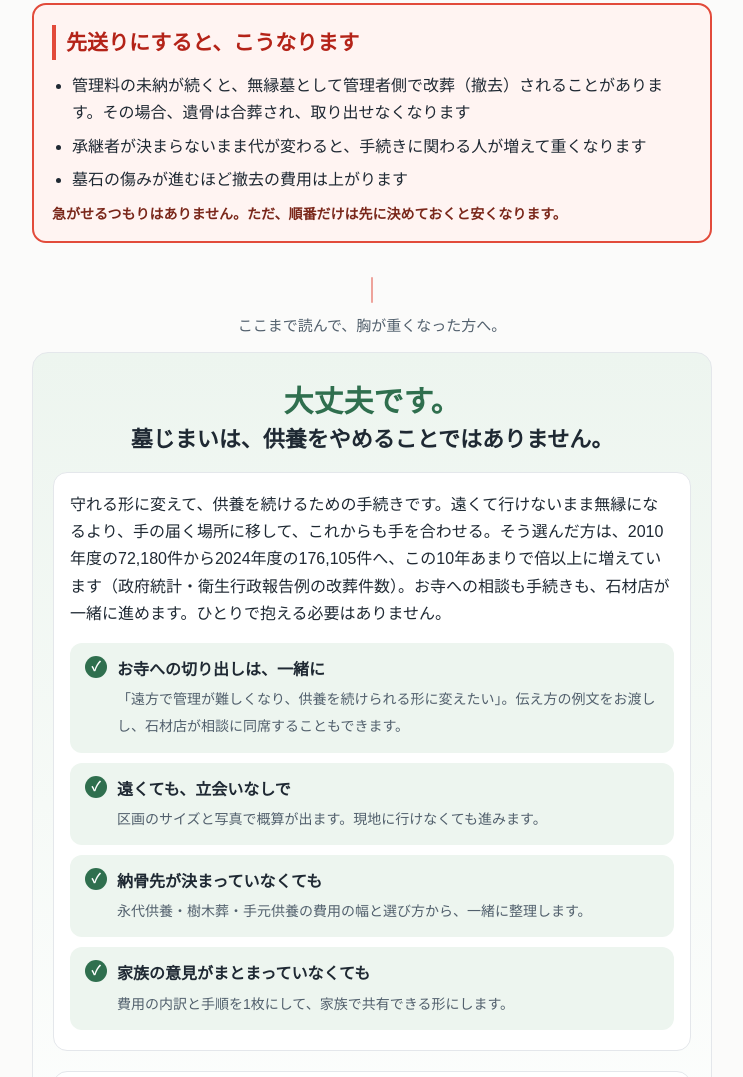
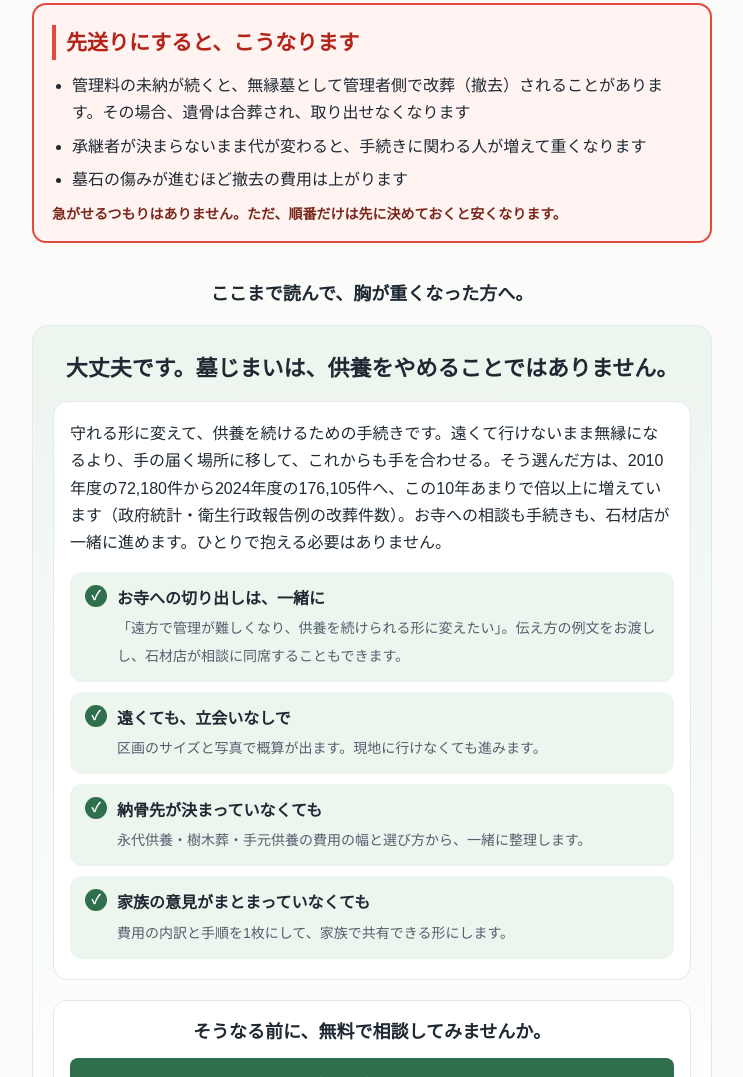
Before and after one commit to ino0628/lp-haka, a plain HTML site: page index.html in a window 1280 px wide. Shown: the part 788-1865 px from the top of the page, without its empty margins (268-1011 px from the left). Drawn offline with Linux system fonts and the light colour scheme.

Commit message:
LP v12
Co-Authored-By: Claude Fable 5.1 <noreply@anthropic.com>

```diff
--- a/index.html
+++ b/index.html
@@ -38,13 +38,12 @@ h2{font-size:19px;margin:0 0 12px;padding-left:10px;border-left:4px solid var(--
 .risk{padding-left:20px;margin:0 0 8px}
 .risk li{margin:6px 0}
 .relief{position:relative;background:linear-gradient(180deg,var(--soft) 0%,#fff 100%);border:1px solid var(--line);border-radius:16px;padding:28px 20px 22px;margin:0 0 36px}
-.relief h2 .t1{display:block;font-size:30px;color:var(--accent);margin-bottom:2px}
+
 .relief-box{background:#fff;border:1px solid var(--line);border-radius:14px;padding:18px 16px 14px;margin:0 0 8px}
 .relief-box .relief-lead{margin:0 0 14px;font-size:16px}
 .relief-box .points li{background:var(--soft);border-color:transparent}
 .relief .relief-lead{font-size:16px;margin:0 0 16px}
-.bridge{text-align:center;color:var(--sub);font-size:15px;margin:34px 0 14px;position:relative}
-.bridge::before{content:"";display:block;width:2px;height:26px;background:#e24b3b;opacity:.5;margin:0 auto 10px;border-radius:2px}
+.bridge{text-align:center;color:var(--ink);font-size:18px;font-weight:600;margin:36px 0 16px}
 .points{list-style:none;padding:0;margin:0 0 6px;display:grid;gap:10px}
 .points li{background:#fff;border:1px solid var(--line);border-radius:12px;padding:12px 14px 12px 46px;position:relative}
 .points li::before{content:"✓";position:absolute;left:14px;top:12px;width:22px;height:22px;border-radius:50%;background:var(--accent);color:#fff;font-weight:700;font-size:13px;display:flex;align-items:center;justify-content:center}
@@ -179,7 +178,7 @@ body.has-sticky{padding-bottom:72px}
 
 <p class="bridge">ここまで読んで、胸が重くなった方へ。</p>
 <section class="relief">
-<h2><span class="t1">大丈夫です。</span>墓じまいは、供養をやめることではありません。</h2>
+<h2>大丈夫です。墓じまいは、供養をやめることではありません。</h2>
 <div class="relief-box">
 <p class="relief-lead">守れる形に変えて、供養を続けるための手続きです。遠くて行けないまま無縁になるより、手の届く場所に移して、これからも手を合わせる。そう選んだ方は、2010年度の72,180件から2024年度の176,105件へ、この10年あまりで倍以上に増えています（政府統計・衛生行政報告例の改葬件数）。お寺への相談も手続きも、石材店が一緒に進めます。ひとりで抱える必要はありません。</p>
 
```
